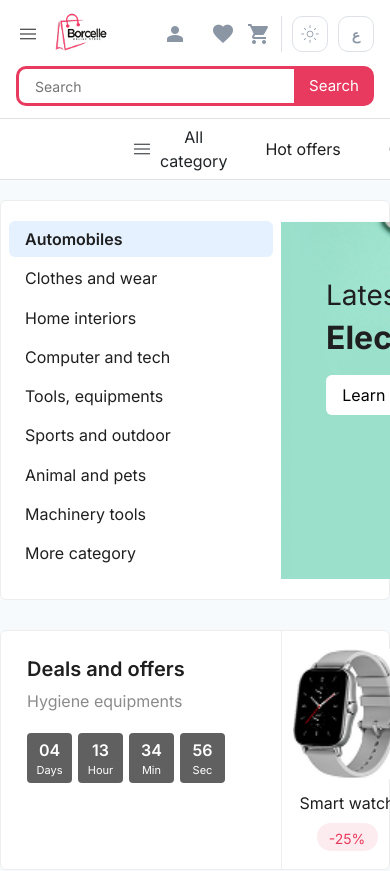
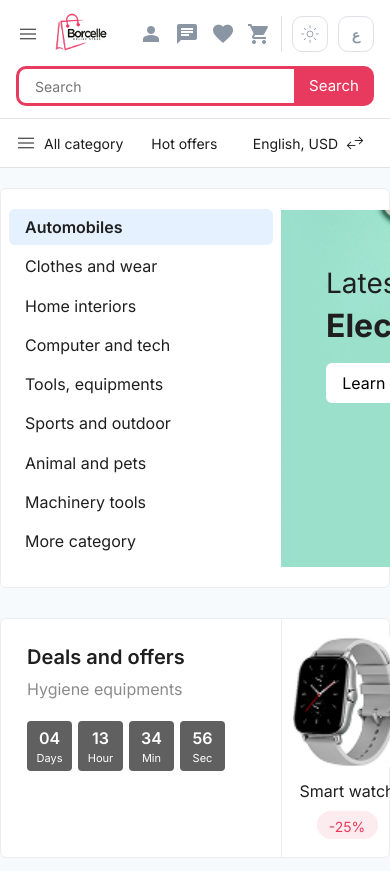
Before and after one commit to zeina-zeidan/borcelle-store, a React (Vite) app: page / in a window 390 px wide. Shown: the top 871 px of the page. Built offline with nearby package versions, Linux system fonts and the light colour scheme; a web font is replaced by a local one.

Commit message:
Clean CategoryBar CSS + fix mobile header icons

```diff
--- a/src/components/CategoryBar.css
+++ b/src/components/CategoryBar.css
@@ -1,3 +1,4 @@
+/* ===== Category bar ===== */
 .catbar {
     height: 56px;
     background: #fff;
@@ -5,122 +6,103 @@
     border-bottom: 1px solid #e2e2e2;
 }
 
+/* padding-inline: start 130px, end 40px — flips by itself in Arabic */
 .catbar-inner {
     max-width: 1440px;
     height: 100%;
     margin: 0 auto;
-    padding: 0 40px 0 130px;
+    padding-inline: 130px 40px;
     display: flex;
     align-items: center;
     gap: 28px;
 }
 
-/* ☰ All category — المسافة بين الأيقونة والكلمة 6 */
-.catbar-all {
-    display: flex;
+/* ===== Clickable items: same look for all ===== */
+.catbar-all,
+.catbar-links a,
+.catbar-help,
+.catbar-lang {
+    display: inline-flex;
     align-items: center;
     gap: 6px;
+    padding: 6px 10px;
+    border: none;
+    border-radius: 6px;
     background: none;
-    border: none;
-    padding: 0;
+    font: inherit;
     font-size: 16px;
-    color: #1C1C1C;
+    color: #1c1c1c;
+    text-decoration: none;
     cursor: pointer;
+    white-space: nowrap;
+    /* never break into two lines */
+    flex-shrink: 0;
+    transition: background-color 0.2s, color 0.2s;
+}
+
+.catbar-all:hover,
+.catbar-links a:hover,
+.catbar-help:hover,
+.catbar-lang:hover {
+    background: rgba(232, 57, 90, 0.08);
+    color: #e8395a;
+}
+
+/* click feedback */
+.catbar-all:active,
+.catbar-links a:active,
+.catbar-help:active,
+.catbar-lang:active {
+    transform: scale(0.97);
+}
+
+/* ===== ☰ All category ===== */
+.catbar-all-box {
+    position: relative;
+    flex-shrink: 0;
+}
+
+/* -10px: the text stays in its old place, the padding is only for the hover */
+.catbar-all {
+    margin-inline-start: -10px;
 }
 
 .catbar-all .material-symbols-outlined {
     font-size: 24px;
 }
 
-/* المسافة بين الروابط 28 */
+/* ===== Links ===== */
 .catbar-links {
     display: flex;
     align-items: center;
     gap: 28px;
 }
 
-.catbar-link {
-    font-size: 16px;
-    color: #1C1C1C;
-    text-decoration: none;
+/* ===== Help ===== */
+.catbar-help {
+    margin-inline-start: -3px;
 }
 
-.catbar-link:hover {
-    color: #e8395a;
-}
-
-/* المسافة بين About Us و Help = 25 */
-.catbar-help {
-    display: flex;
-    align-items: center;
-    margin-left: -3px;
-}
-
-.catbar-arrow {
+.catbar-help .material-symbols-outlined {
     font-size: 20px;
 }
 
-@media (max-width: 991px) {
-    .catbar {
-        height: auto;
-    }
-
-         .catbar-inner {
-             flex-wrap: nowrap;
-             overflow-x: auto;
-         }
-
-         .catbar-links {
-             flex-wrap: nowrap;
-             white-space: nowrap;
-         }
-        }
-          .catbar-lang {
-              margin-right: 0;
-              margin-left: 0;
-          }
-
+/* ===== Language switch: at the end of the bar ===== */
 .catbar-lang {
-    display: flex;
-    align-items: center;
-    gap: 6px;
-    margin-left: auto;
-    margin-right: 87px;
-    font-size: 16px;
-    color: #1c1c1c;
-    cursor: pointer;
+    margin-inline-start: auto;
+    margin-inline-end: 87px;
 }
 
 .catbar-lang .material-symbols-outlined {
     font-size: 22px;
 }
-.catbar-links a {
-    color: #1f1f1f;
-    font-size: 16px;
-    text-decoration: none;
-}
 
-.catbar-links a:hover {
-    color: #e8395a;
-}
-.catbar-all-box {
-    position: relative;
-}
-
-/* الزر لازم يرث شكل .catbar-all القديم */
-button.catbar-all {
-    border: none;
-    background: none;
-    padding: 0;
-    font: inherit;
-    color: inherit;
-    cursor: pointer;
-}
-
+/* ===== Dropdown menu ===== */
 .catbar-menu {
     position: absolute;
     top: calc(100% + 8px);
-    left: 0;
+    inset-inline-start: 0;
+    /* left in English, right in Arabic */
     z-index: 50;
     min-width: 220px;
     margin: 0;
@@ -138,15 +120,18 @@ button.catbar-all {
     padding: 9px 16px;
     border: none;
     background: none;
-    text-align: left;
+    text-align: start;
     font-size: 14px;
     color: #1c1c1c;
     cursor: pointer;
+    transition: background-color 0.2s, color 0.2s;
 }
 
-.catbar-menu li button:hover {
-    background: #eff2f4;
-    color: #0d6efd;
+.catbar-menu li button:hover,
+.catbar-menu li button:focus {
+    background: rgba(232, 57, 90, 0.08);
+    color: #e8395a;
+    outline: none;
 }
 
 .catbar-menu-state {
@@ -154,143 +139,89 @@ button.catbar-all {
     font-size: 14px;
     color: #8b96a5;
 }
-/* language switch is a button now — keep the old look */
-.catbar-lang {
-    display: inline-flex;
-    align-items: center;
-    gap: 6px;
-    padding: 0;
-    background: none;
-    border: none;
-    color: inherit;
-    font: inherit;
-    cursor: pointer;
+
+/* ===== Sticks to the top while scrolling ===== */
+.catbar.is-fixed {
+    position: fixed;
+    top: 0;
+    left: 0;
+    right: 0;
+    z-index: 900;
+    box-shadow: 0 2px 8px rgba(0, 0, 0, 0.08);
 }
 
-.catbar-lang:hover {
-    color: #e8395a;
-}
-
-/* ===== Arabic (RTL) ===== */
-
-/* language switch at the end of the bar (left side in Arabic) */
-html[dir='rtl'] .catbar-lang {
-    margin-left: 0 !important;
-    margin-right: auto !important;
-}
-
-/* dropdown opens from the right edge */
-html[dir='rtl'] .catbar-menu {
-    left: auto;
-    right: 0;
-    text-align: right;
-}
-/* Arabic only: mirror the right space of the English bar */
-html[dir='rtl'] .catbar-all-box {
-    margin-right: 85px !important;
-}
-
-html[dir='rtl'] .catbar-lang {
-    margin-right: auto !important;
-    margin-left: 0 !important;
-}
-/* English only: move the bar a little to the left */
-html[dir='ltr'] .catbar-all-box {
-    margin-left: 0 !important;
-}
-/* ===== Dropdown menu in dark mode ===== */
-html[data-theme='dark'] .catbar-menu {
-    background: var(--d-surface) !important;
-    border: 1px solid var(--d-border) !important;
-    box-shadow: 0 8px 24px rgba(0, 0, 0, 0.45);
-    z-index: 50;
-}
-
-/* menu items: readable text */
-html[data-theme='dark'] .catbar-menu button,
-html[data-theme='dark'] .catbar-menu-state {
-    color: var(--d-text) !important;
-    background: transparent !important;
-}
-
-/* hover: soft highlight */
-html[data-theme='dark'] .catbar-menu button:hover {
-    background: var(--d-surface-2) !important;
-    color: #e8395a !important;
-}
-/* ===== Hover: show that each item is clickable ===== */
-.catbar-all,
-.catbar-links a,
-.catbar-help,
-.catbar-lang {
-    padding: 6px 10px;
-    border-radius: 6px;
-    cursor: pointer;
-    text-decoration: none;
-    transition: background-color 0.2s, color 0.2s;
-}
-
-.catbar-all:hover,
-.catbar-links a:hover,
-.catbar-help:hover,
-.catbar-lang:hover {
-    background: rgba(232, 57, 90, 0.08);
-    color: #e8395a !important;
-}
-
-/* icons inside take the same color */
-.catbar-all:hover .material-symbols-outlined,
-.catbar-help:hover .material-symbols-outlined,
-.catbar-lang:hover .material-symbols-outlined {
-    color: #e8395a;
-}
-
-/* click feedback */
-.catbar-all:active,
-.catbar-links a:active,
-.catbar-help:active,
-.catbar-lang:active {
-    transform: scale(0.97);
-}
-
-/* dark mode: a bit stronger background */
+/* ===== Dark mode ===== */
 html[data-theme='dark'] .catbar-all:hover,
 html[data-theme='dark'] .catbar-links a:hover,
 html[data-theme='dark'] .catbar-help:hover,
 html[data-theme='dark'] .catbar-lang:hover {
     background: rgba(232, 57, 90, 0.15);
 }
-/* ===== Dropdown menu: pink instead of blue ===== */
-.catbar-menu button {
-    transition: background-color 0.2s, color 0.2s;
+
+html[data-theme='dark'] .catbar-menu {
+    background: var(--d-surface);
+    border-color: var(--d-border);
+    box-shadow: 0 8px 24px rgba(0, 0, 0, 0.45);
 }
 
-.catbar-menu button:hover,
-.catbar-menu button:focus {
-    background: rgba(232, 57, 90, 0.08) !important;
-    color: #e8395a !important;
-    outline: none;
+html[data-theme='dark'] .catbar-menu li button,
+html[data-theme='dark'] .catbar-menu-state {
+    color: var(--d-text);
 }
 
-/* dark mode: same pink, a bit stronger */
-html[data-theme='dark'] .catbar-menu button:hover,
-html[data-theme='dark'] .catbar-menu button:focus {
-    background: rgba(232, 57, 90, 0.15) !important;
-    color: #e8395a !important;
-}
-/* شريط الأقسام بيضل لازق فوق مع السكرول */
-/* bar sticks to the top while scrolling */
-.catbar.is-fixed {
-    position: fixed;
-    top: 0;
-    left: 0;
-    right: 0;
-    z-index: 900;
-    background: #fff;
-    box-shadow: 0 2px 8px rgba(0, 0, 0, 0.08);
+html[data-theme='dark'] .catbar-menu li button:hover,
+html[data-theme='dark'] .catbar-menu li button:focus {
+    background: rgba(232, 57, 90, 0.15);
+    color: #e8395a;
 }
 
 html[data-theme='dark'] .catbar.is-fixed {
     background: var(--d-surface, #1c1f27);
     box-shadow: 0 2px 8px rgba(0, 0, 0, 0.4);
 }
+
+/* ===== Tablet + mobile ===== */
+@media (max-width: 991px) {
+    .catbar-inner {
+        padding-inline: 16px;
+        gap: 12px;
+    }
+
+    /* only the links scroll sideways → the dropdown is never cut */
+    .catbar-links {
+        flex: 1 1 auto;
+        min-width: 0;
+        gap: 4px;
+        overflow-x: auto;
+        scrollbar-width: none;
+    }
+
+    .catbar-links::-webkit-scrollbar {
+        display: none;
+    }
+
+    .catbar-lang {
+        margin-inline-end: 0;
+    }
+}
+
+/* ===== Phones: hide Help so the links have room ===== */
+@media (max-width: 767px) {
+    .catbar-help {
+        display: none;
+    }
+}
+
+/* ===== Small phones ===== */
+@media (max-width: 576px) {
+    .catbar {
+        height: 50px;
+    }
+
+    .catbar-all,
+    .catbar-links a,
+    .catbar-lang {
+        font-size: 14px;
+        padding: 6px 8px;
+    }
+}
--- a/src/components/Header.css
+++ b/src/components/Header.css
@@ -236,8 +236,8 @@ html[data-theme='dark'] .burger {
         margin-inline-start: 0;
     }
 
-    /* icons only, no text under them */
-    .header-link span:last-child {
+    /* icons only, no text under them (the icon itself always stays) */
+    .header-link>span:not(.material-symbols-outlined):not(.header-icon-wrap) {
         display: none;
     }
 
```
